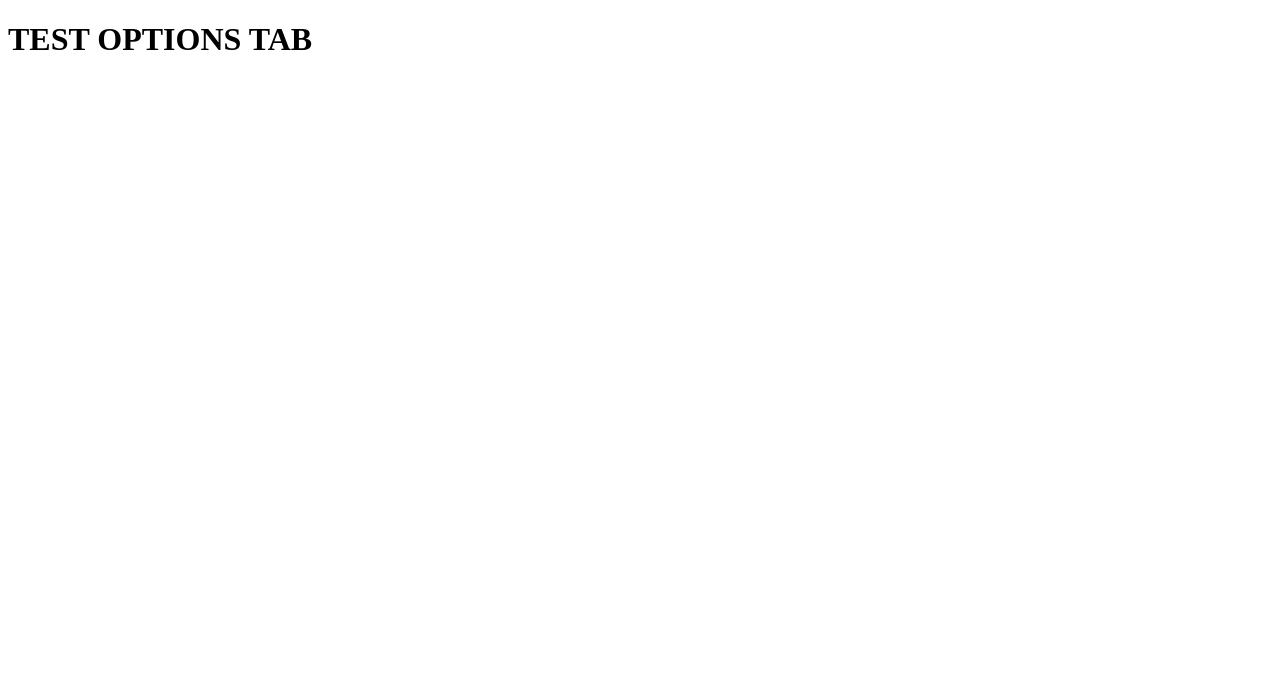
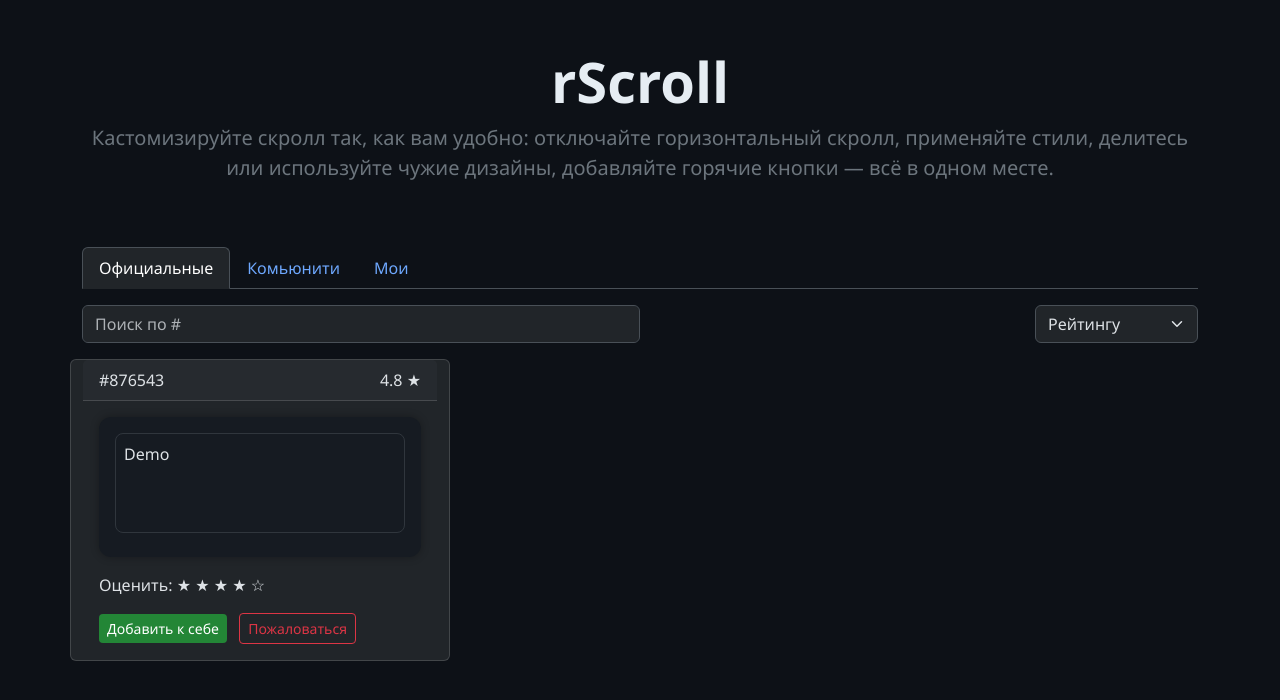
Before and after one commit to komarove/scroller, a browser extension: page options.html in a window 1280 px wide. Drawn offline with nearby package versions, Linux system fonts and the light colour scheme.

Commit message:
front for options page

```diff
--- a/options.html
+++ b/options.html
@@ -1,14 +1,81 @@
-<!doctype html>
-<html lang="en">
+<!DOCTYPE html>
+<html lang="ru" data-bs-theme="dark">
 <head>
-    <meta charset="UTF-8">
-    <meta name="viewport"
-          content="width=device-width, user-scalable=no, initial-scale=1.0, maximum-scale=1.0, minimum-scale=1.0">
-    <meta http-equiv="X-UA-Compatible" content="ie=edge">
-    <title>Document</title>
+    <meta charset="UTF-8"/>
+    <meta name="viewport" content="width=device-width, initial-scale=1.0"/>
+    <title>rScroll — Настройки</title>
+    <link href="https://cdn.jsdelivr.net/npm/bootstrap@5.3.3/dist/css/bootstrap.min.css" rel="stylesheet"/>
+    <link href="style.css" rel="stylesheet"/>
 </head>
 <body>
-    <h1>TEST OPTIONS TAB</h1>
+<!-- Header -->
+<header class="container py-5 text-center">
+    <h1 class="display-4 fw-bold">rScroll</h1>
+    <p class="lead text-secondary">
+        Кастомизируйте скролл так, как вам удобно: отключайте горизонтальный скролл, применяйте стили, делитесь или
+        используйте чужие дизайны, добавляйте горячие кнопки — всё в одном месте.
+    </p>
+</header>
 
+<!-- Tabs -->
+<div class="container">
+    <ul class="nav nav-tabs mb-3" id="presetTabs" role="tablist">
+        <li class="nav-item" role="presentation">
+            <button class="nav-link active" id="official-tab" data-bs-toggle="tab" data-bs-target="#official"
+                    type="button" role="tab">Официальные
+            </button>
+        </li>
+        <li class="nav-item" role="presentation">
+            <button class="nav-link" id="community-tab" data-bs-toggle="tab" data-bs-target="#community" type="button"
+                    role="tab">Комьюнити
+            </button>
+        </li>
+        <li class="nav-item" role="presentation">
+            <button class="nav-link" id="my-tab" data-bs-toggle="tab" data-bs-target="#my" type="button" role="tab">
+                Мои
+            </button>
+        </li>
+    </ul>
+    <div class="tab-content" id="presetTabsContent">
+        <!-- Таб-контент (одинаковый шаблон для каждого таба) -->
+        <div class="tab-pane fade show active" id="official" role="tabpanel">
+            <div class="d-flex justify-content-between align-items-center mb-3">
+                <input type="text" class="form-control w-50" placeholder="Поиск по #">
+                <select class="form-select w-auto">
+                    <option value="rating">Рейтингу</option>
+                    <option value="new">Новизне</option>
+                    <option value="downloads">Популярности</option>
+                </select>
+            </div>
+
+            <!-- Плитки -->
+            <div class="row row-cols-1 row-cols-md-3 g-4">
+                <!-- Плитка -->
+                <div class="card">
+                    <div class="card-header">
+                        <div class="float-end">4.8 ★</div>
+                        <div class="float-start">#876543</div>
+                    </div>
+                    <div class="card-body">
+                        <div class="preset-card">
+                            <div class="preset-scroll">
+                                <p>Demo</p>
+                                <div style="visibility: hidden; width: 300%; height:100%;"></div>
+                            </div>
+                        </div>
+                        <p>Оценить: ★ ★ ★ ★ ☆</p>
+                        <button class="btn btn-custom btn-sm me-2">Добавить к себе</button>
+                        <button class="btn btn-outline-danger btn-sm">Пожаловаться</button>
+                    </div>
+                </div>
+                <!-- Конец плитки -->
+                <!-- Дублировать плитку ещё 5 раз по желанию -->
+            </div>
+        </div>
+        <!-- Остальные табы можно заполнить аналогично -->
+    </div>
+</div>
+
+<script src="https://cdn.jsdelivr.net/npm/bootstrap@5.3.3/dist/js/bootstrap.bundle.min.js"></script>
 </body>
 </html>
--- a/style.css
+++ b/style.css
@@ -0,0 +1,64 @@
+body,
+html {
+    height: 100%
+}
+
+body {
+    overflow-x: hidden;
+    font-size: 16px;
+    font-weight: 400;
+    line-height: 1.5;
+    background: #fff;
+    color: #3d464d;
+    -webkit-backface-visibility: hidden;
+    backface-visibility: hidden;
+    overflow-y: scroll;
+    text-align: left;
+    direction: ltr
+}
+
+
+body {
+    background-color: #0d1117;
+    color: #e6edf3;
+    font-family: 'Segoe UI', sans-serif;
+}
+
+.btn-custom {
+    background-color: #238636;
+    border: none;
+    color: #fff;
+    transition: all 0.2s ease-in-out;
+}
+
+.btn-custom:hover {
+    background-color: #2ea043;
+}
+
+.preset-card {
+    background-color: #161b22;
+    border-radius: 12px;
+    padding: 1rem;
+    margin-bottom: 1rem;
+    box-shadow: 0 0 8px rgba(0, 0, 0, 0.3);
+    display: flex;
+    flex-direction: column;
+    justify-content: space-between;
+    position: relative;
+    overflow: hidden;
+}
+
+.preset-card .preset-scroll {
+    overflow-y: scroll;
+    overflow-x: scroll;
+    border: 1px solid #30363d;
+    border-radius: 8px;
+    padding: 0.5rem;
+    height: 100px;
+    margin-bottom: 0.5rem;
+}
+
+.star {
+    color: gold;
+    font-size: 0.9rem;
+}
```
